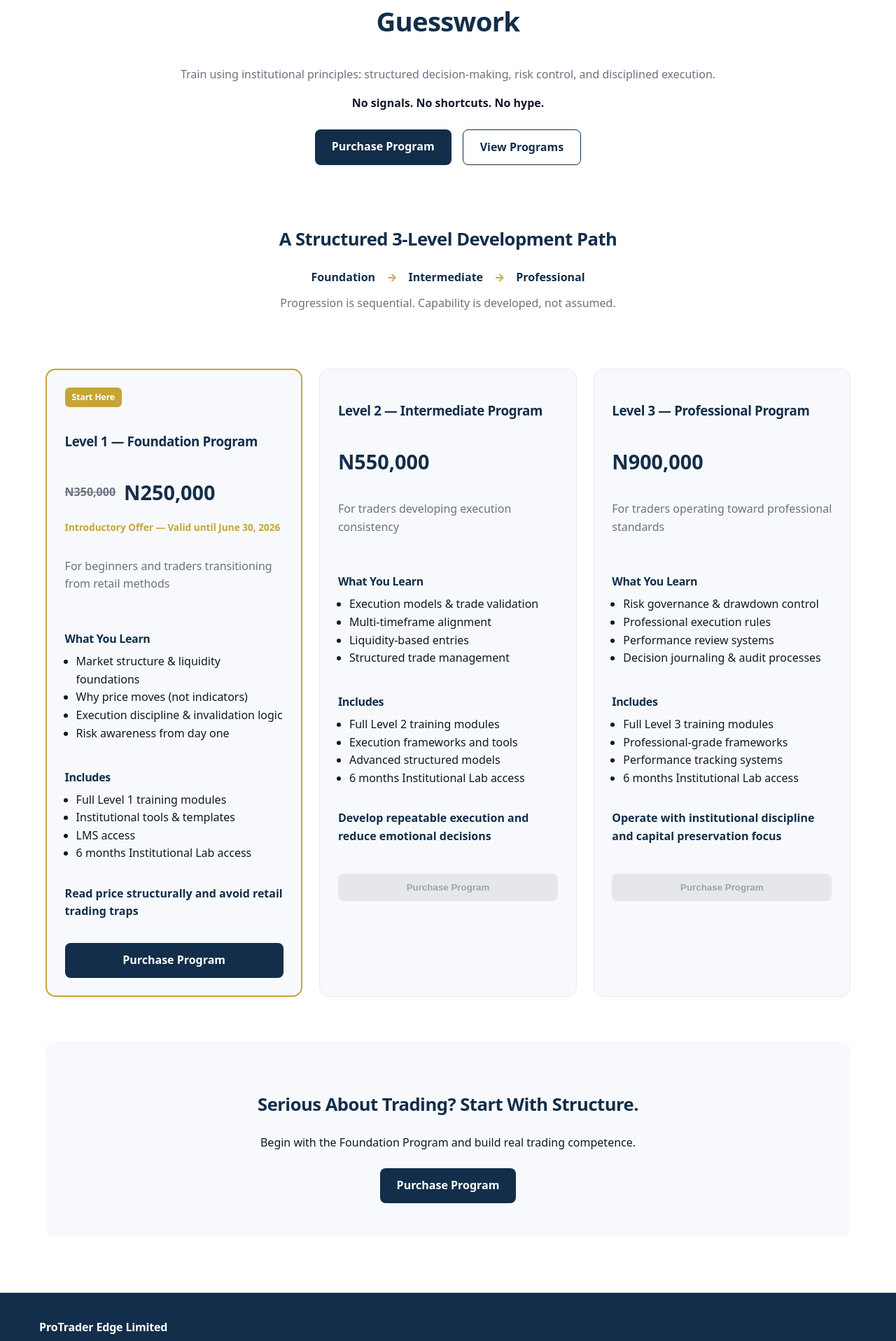
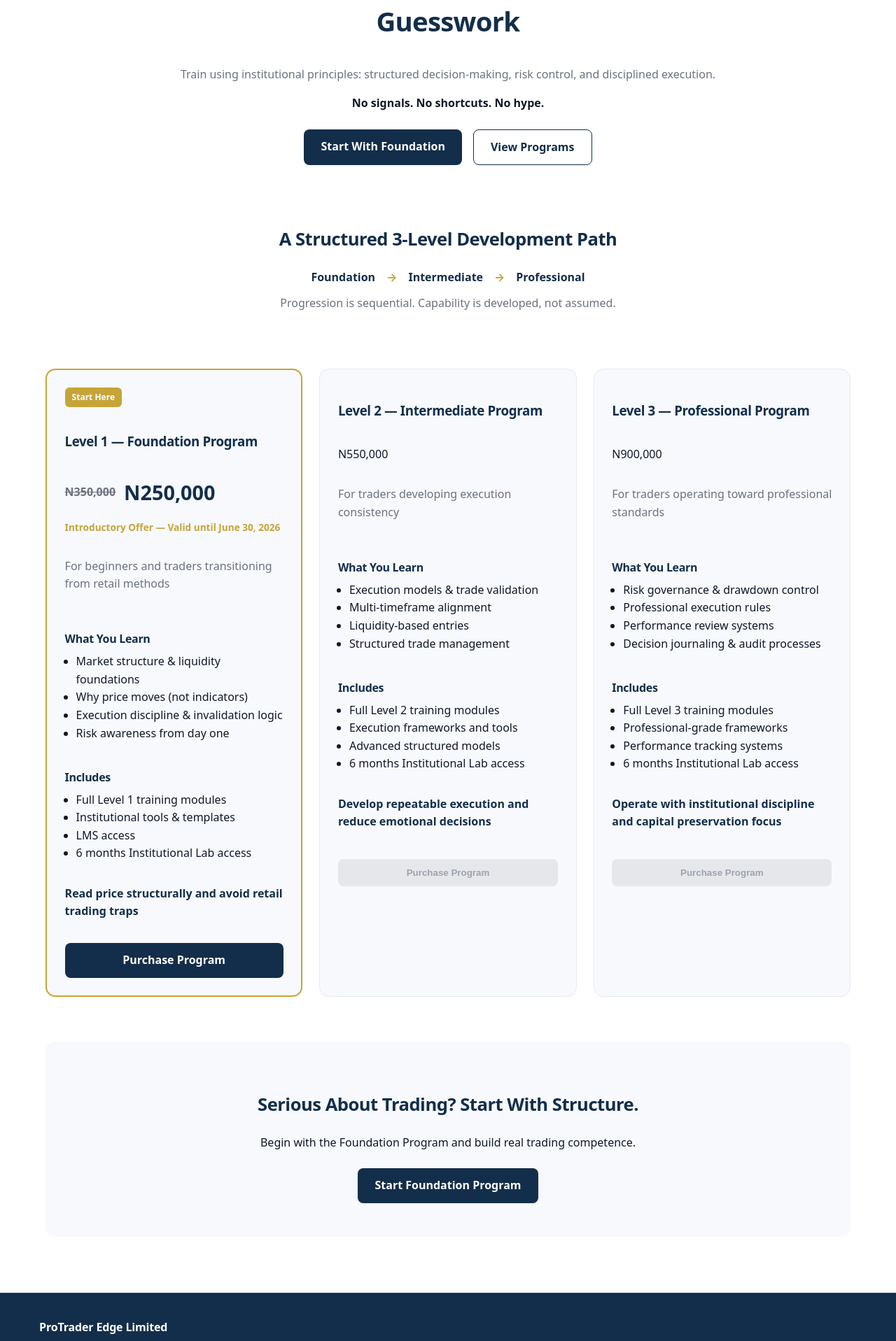
Before and after one commit to Demaa25/protrader-edge, a Next.js app: page /pricing in a window 1280 px wide. Shown: the part 230-2147 px from the top of the page at 70% size. Built offline with nearby package versions, Linux system fonts and the light colour scheme.

Commit message:
NEW commit

```diff
--- a/src/app/(marketing)/pricing/page.tsx
+++ b/src/app/(marketing)/pricing/page.tsx
@@ -22,10 +22,10 @@ export default function PricingPage() {
 
           <div className={styles.heroActions}>
             <a
-              href="https://paystack.com/your-foundation-payment-link"
+              href="#programs"
               className="btn-primary"
             >
-              Purchase Program
+              Start With Foundation
             </a>
 
             <Link href="#programs" className="btn-secondary">
@@ -193,10 +193,10 @@ export default function PricingPage() {
           </p>
 
           <a
-            href="https://paystack.com/your-foundation-payment-link"
+            href="#programs"
             className="btn-primary"
           >
-            Purchase Program
+            Start Foundation Program
           </a>
         </section>
 
--- a/src/app/(marketing)/pricing/pricing.module.css
+++ b/src/app/(marketing)/pricing/pricing.module.css
@@ -84,16 +84,29 @@
   font-weight: 700;
 }
 
-.price {
+.priceRow {
+  display: flex;
+  align-items: center;
+  gap: 12px;
+}
+
+.oldPrice {
+  text-decoration: line-through;
+  color: var(--pte-text-muted);
+  font-weight: 600;
+}
+
+.newPrice {
   font-size: 1.8rem;
   font-weight: 800;
   color: var(--pte-navy);
 }
 
-.price span {
+.discountNote {
   display: block;
   font-size: 0.85rem;
   color: var(--pte-gold);
+  font-weight: 600;
 }
 
 .cardLead {
@@ -171,32 +184,6 @@
   }
 }
 
-
-
-.priceRow {
-  display: flex;
-  align-items: center;
-  gap: 12px;
-}
-
-.oldPrice {
-  text-decoration: line-through;
-  color: var(--pte-text-muted);
-  font-weight: 600;
-}
-
-.newPrice {
-  font-size: 1.8rem;
-  font-weight: 800;
-  color: var(--pte-navy);
-}
-
-.discountNote {
-  font-size: 0.85rem;
-  color: var(--pte-gold);
-  font-weight: 600;
-}
-
 .disabledBtn {
   background: #e5e7eb;
   color: #9ca3af;
```
